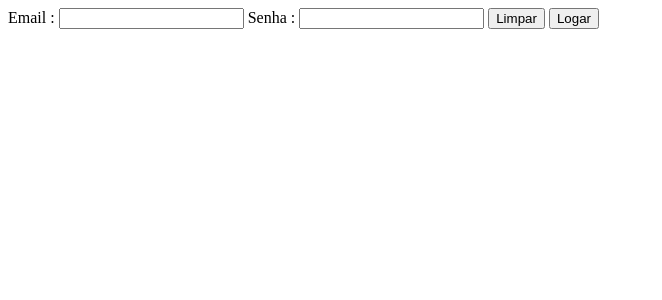
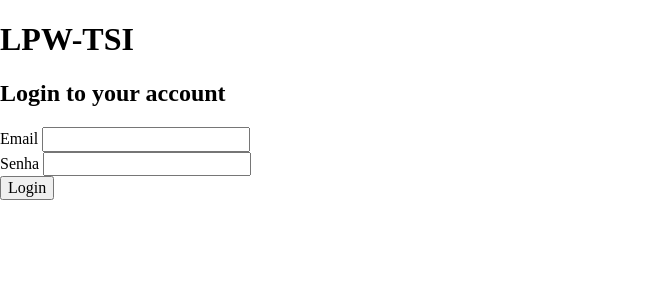
Before and after one commit to pedromoreira49/lpw-php, a PHP site: page / in a window 1280 px wide. Shown: the top 300 px of the page, without its empty margins (0-662 px from the left). Run offline with PHP 8.4, Linux system fonts and the light colour scheme; some libraries are stand-ins or nearby versions.

Commit message:
Modificado e adicionado estilos no index da aplicação

```diff
--- a/files_uploads/index.php
+++ b/files_uploads/index.php
@@ -3,12 +3,45 @@ session_start();
 
 ?>
 
-<form action="valida_login.php" method="POST">
-Email : <input type="text" name="email">
-Senha : <input type="password" name="senha">
-<input type="reset" name="botao" value="Limpar">
-<input type="submit" name="botao" value="Logar">
-</form>
+<!DOCTYPE html>
+<html lang="en" >
+<head>
+  <meta charset="UTF-8">
+  <title>lpw-tsi</title>
+  <link rel="stylesheet" href="https://cdnjs.cloudflare.com/ajax/libs/normalize/5.0.0/normalize.min.css">
+<link rel="stylesheet" href="./style.css">
+
+</head>
+<body>
+<!-- partial:index.partial.html -->
+<div class="logo text-center">
+  <h1>LPW-TSI</h1>
+</div>
+<div class="wrapper">
+  <div class="inner-warpper text-center">
+    <h2 class="title">Login to your account</h2>
+    <form action="valida_login.php" method="post" id="formvalidate">
+      <div class="input-group">
+        <label class="palceholder" for="email">Email</label>
+        <input class="form-control" name="email" id="userName" type="text" placeholder="" required/>
+        <span class="lighting"></span>
+      </div>
+      <div class="input-group">
+        <label class="palceholder" for="senha">Senha</label>
+        <input class="form-control" name="senha" id="userPassword" type="password" placeholder="" required/>
+        <span class="lighting"></span>
+      </div>
+
+      <button type="submit" name="acao"id="login">Login</button>
+    </form>
+  </div>
+</div>
+
+  <script src='https://code.jquery.com/jquery-2.2.4.min.js'></script>
+<script src='https://cdnjs.cloudflare.com/ajax/libs/jquery-validate/1.15.0/jquery.validate.min.js'></script><script  src="./script.js"></script>
+
+</body>
+</html>
 
 <div id='msg'>
 <?php
```
